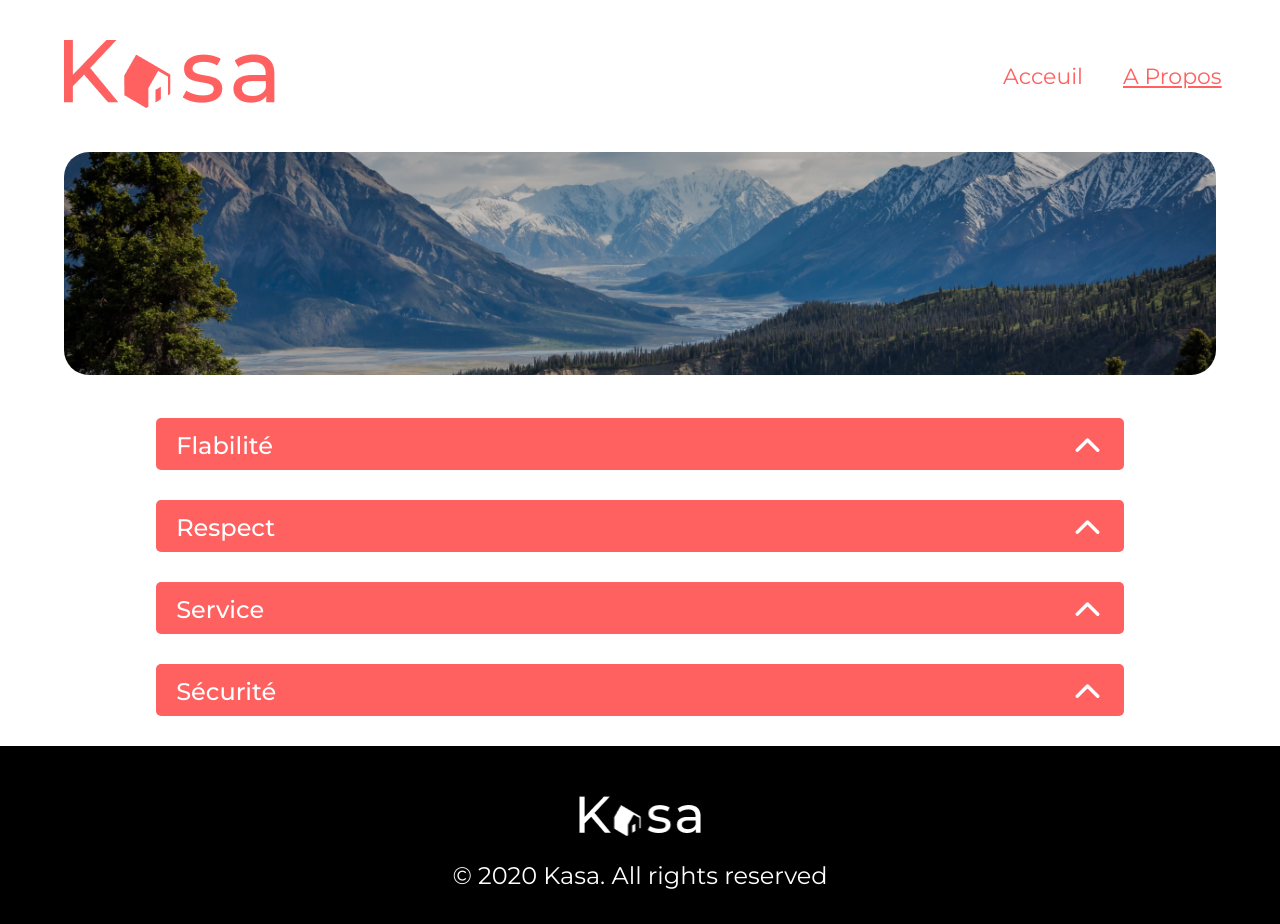
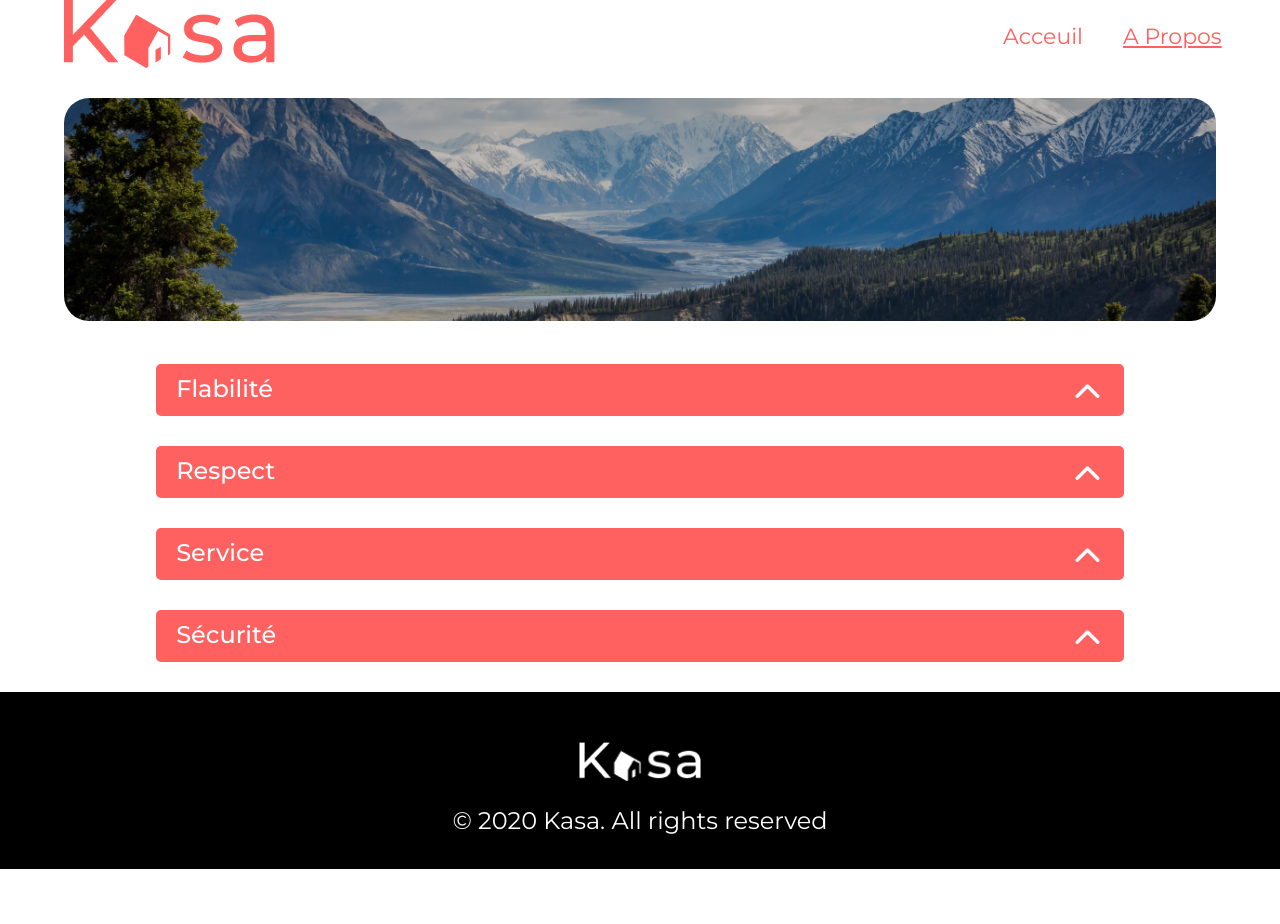
Before and after one commit to Lisley88/Projet_kasa, a React (Create React App) app: page /apropos in a window 1280 px wide. After the commit the page ends 869 px from the top, so only its background shows below. Built offline with nearby package versions, Linux system fonts and the light colour scheme.

Commit message:
Correction de scss

```diff
--- a/src/components/Footer.jsx
+++ b/src/components/Footer.jsx
@@ -1,5 +1,6 @@
-import '../styles/Footer.scss'
-import logo from '../images/logo_footer.png'
+import '../styles/Footer.scss';
+import logo from '../images/logo_footer.png';
+
 function Footer(){
     return (
         <footer className='footer'>
--- a/src/style.css
+++ b/src/style.css
@@ -10,5 +10,5 @@ main {
     padding-left: 5%;
     max-width: 1440px;
     padding-right: 5%;
-    margin: 0 auto;
+    margin: 2% auto;
 }
--- a/src/styles/Collapse.scss
+++ b/src/styles/Collapse.scss
@@ -24,7 +24,7 @@
         color: $color-secondary;
         font-size: 24px;
         font-weight: 500;
-        line-height: 15px;
+        line-height: 9px;
         padding: 0 20px;
 
             @media (max-width:768px) {
--- a/src/styles/Header.scss
+++ b/src/styles/Header.scss
@@ -5,7 +5,7 @@
     justify-content: space-between;
     align-items: center;
     max-width: 1440px;
-    margin: 40px auto;
+    margin-top: 2% auto 0 auto;
     padding-left: 5%;
     padding-right: 3%;
 
--- a/src/styles/Logements.scss
+++ b/src/styles/Logements.scss
@@ -1,7 +1,6 @@
 .logement {
     display: flex;
     flex-direction: column;
-    margin: 50px auto;
 
     &__title {
         font-size: 36px;
```
